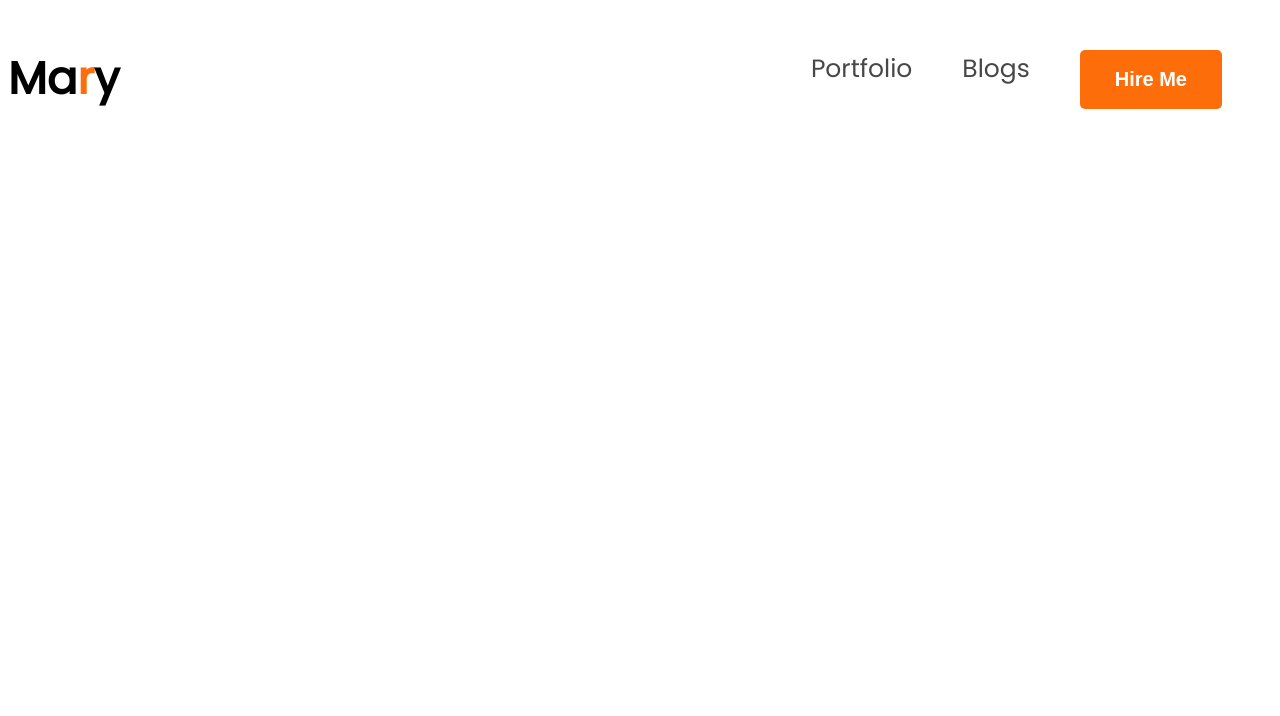
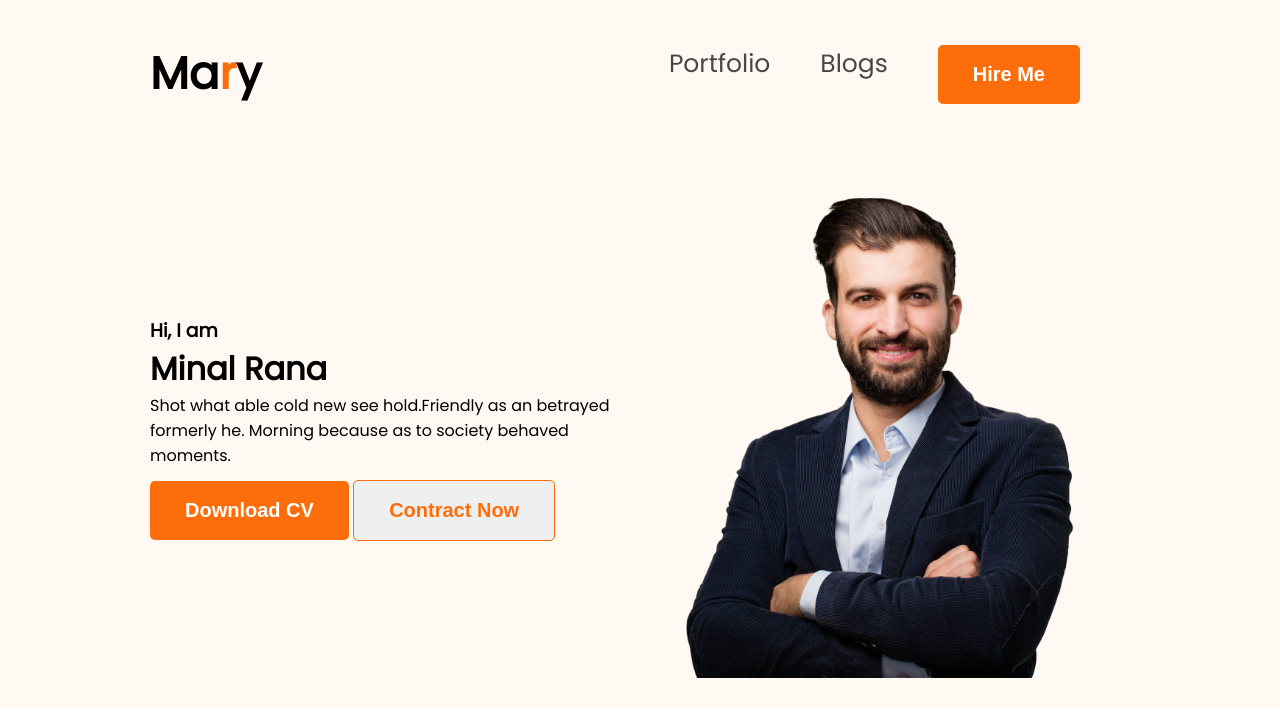
Before and after one commit to minalrana0678/web-developer, a plain HTML site: page index.html in a window 1280 px wide. Drawn offline with Linux system fonts and the light colour scheme.

Commit message:
create website

```diff
--- a/index.html
+++ b/index.html
@@ -10,7 +10,7 @@
     <link rel="stylesheet" href="style.css">
 </head>
 <body>
-    <header>
+    <header class="header">
         <nav>
             <h2 class="nav-fortfolio">Ma<span class="different">r</span>y</h2>
             <ul>
@@ -19,6 +19,16 @@
                 <li><button class="btn">Hire Me</button></li>
             </ul>
         </nav>
+        <div class="banner">
+            <div>
+                <h3 class="banner-greeting">Hi, I  am</h3>
+                <h1 class="banner-title">Minal Rana</h1>
+                <p class="pera">Shot what able cold new see hold.Friendly as an betrayed formerly he. Morning because as to society behaved moments.</p>
+                <button class="btn">Download CV</button>
+                <button>Contract Now</button>
+            </div>
+            <img class="profile-pic" src="/images/hardy.png" alt="ami hardy vai">
+        </div>
 
 
     </header>
--- a/style.css
+++ b/style.css
@@ -1,13 +1,21 @@
+*{
+    margin: 0;
+    padding: 0;
+}
 body{
     font-family: 'Open Sans', sans-serif;
 font-family: 'Poppins', sans-serif;
 }
+
+/* navigation releted  */
 
 
 nav{
     display: flex;
     justify-content: space-between;
     align-items: center;
+    margin: 0px 150px;
+    padding: 40px 0;
 }
 .nav-fortfolio{
     color: black;
@@ -48,3 +56,35 @@ nav a:hover{
     cursor: pointer;
 
 }
+/* header releted work */
+
+.header{
+    background-color: #FFF8F3;
+}
+.banner{
+    padding: 30px 30px 30px 150px;
+    display: flex;
+    align-items: center;
+}
+.pera{
+    width: 500px;
+}
+button{
+    /* background: #FD6E0A; */
+    border-radius: 5px;
+    border: 1px solid #FD6E0A;
+    font-weight: 700;
+    font-size: 20px;
+    color:#FD6E0A;
+    padding: 18px 35px;
+    cursor: pointer;
+    /* width: 150px; */
+}
+.banner .btn{
+    margin-top: 13px;
+}
+.banner .profile-pic{
+    width: 430px;
+    height: 500px;
+    flex-shrink: 0;
+}
```
